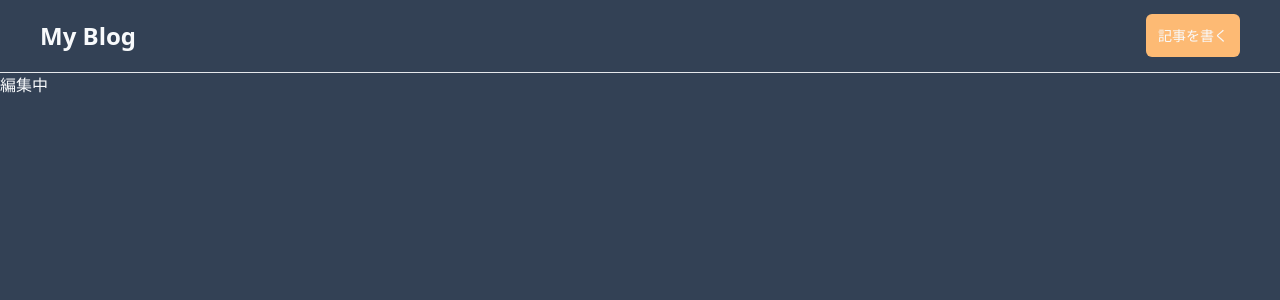
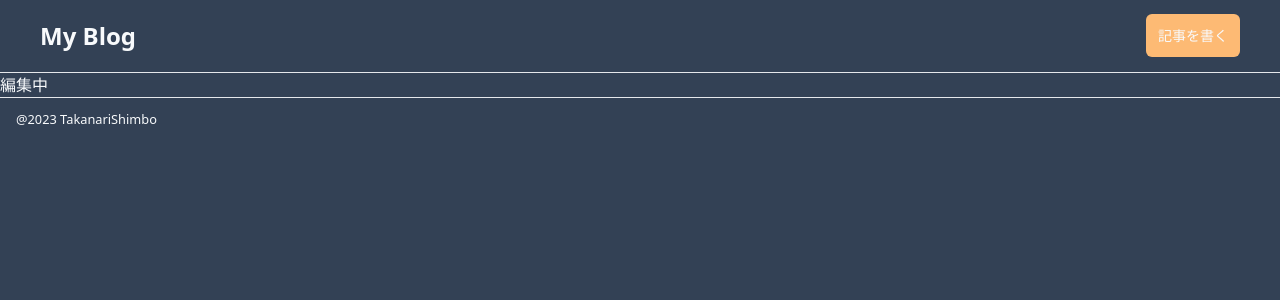
Before and after one commit to TakanariShimbo/sample-nextjs-blog, a Next.js app: page / in a window 1280 px wide. Shown: the top 300 px of the page. Built offline with nearby package versions, Linux system fonts and the light colour scheme.

Commit message:
add footer

```diff
--- /dev/null
+++ b/src/app/Footer.tsx
@@ -0,0 +1,11 @@
+import React from 'react'
+
+const Footer = () => {
+  return (
+    <footer className="py-2 px-4 border-t">
+			<small>@2023 TakanariShimbo</small>
+		</footer>
+  )
+}
+
+export default Footer
--- a/src/app/layout.tsx
+++ b/src/app/layout.tsx
@@ -2,6 +2,7 @@
 import { Inter } from "next/font/google";
 import "./globals.css";
 import Header from "./Header";
+import Footer from "./Footer";
 
 const inter = Inter({ subsets: ["latin"] });
 
@@ -20,6 +21,7 @@
       <body className="container mx-auto bg-slate-700 text-slate-50">
         <Header/>
         {children}
+        <Footer/>
       </body>
     </html>
   );
```
